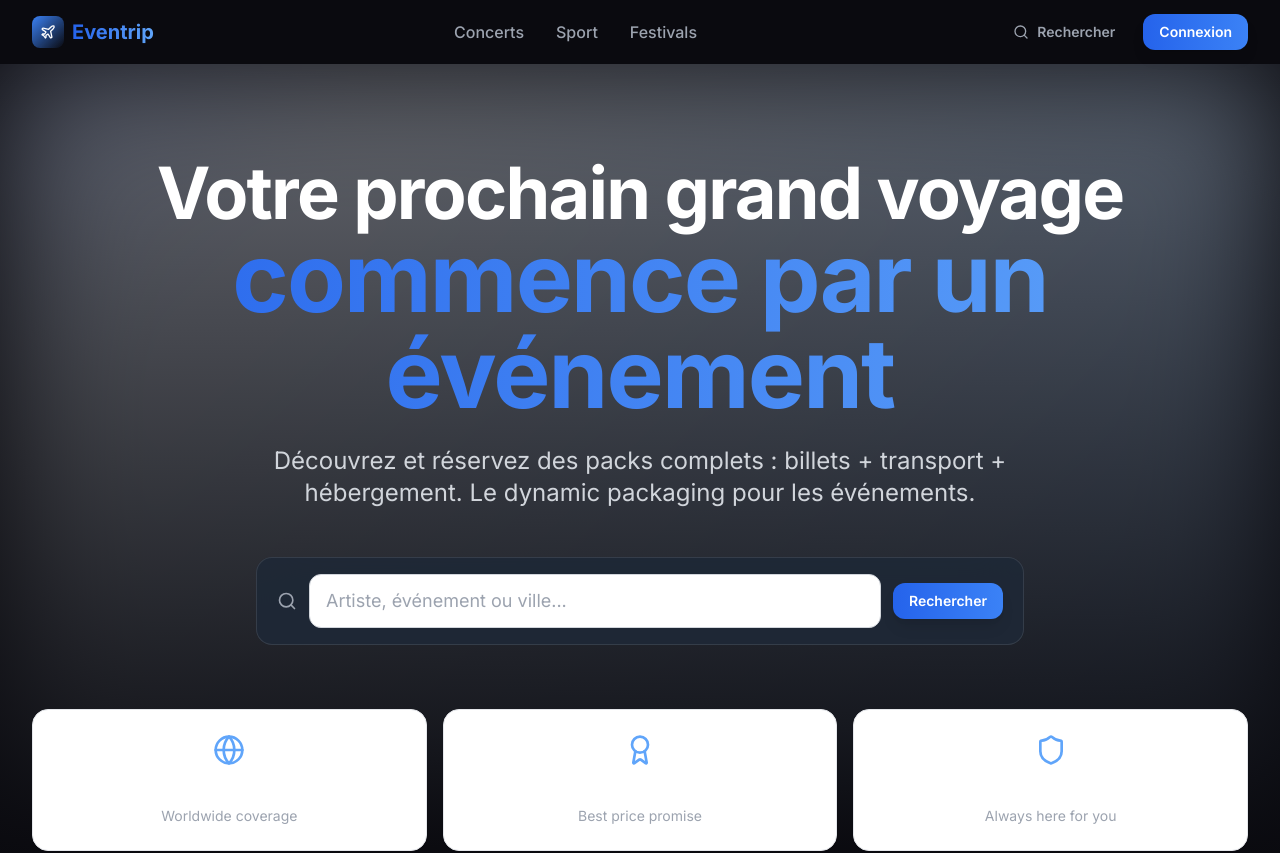
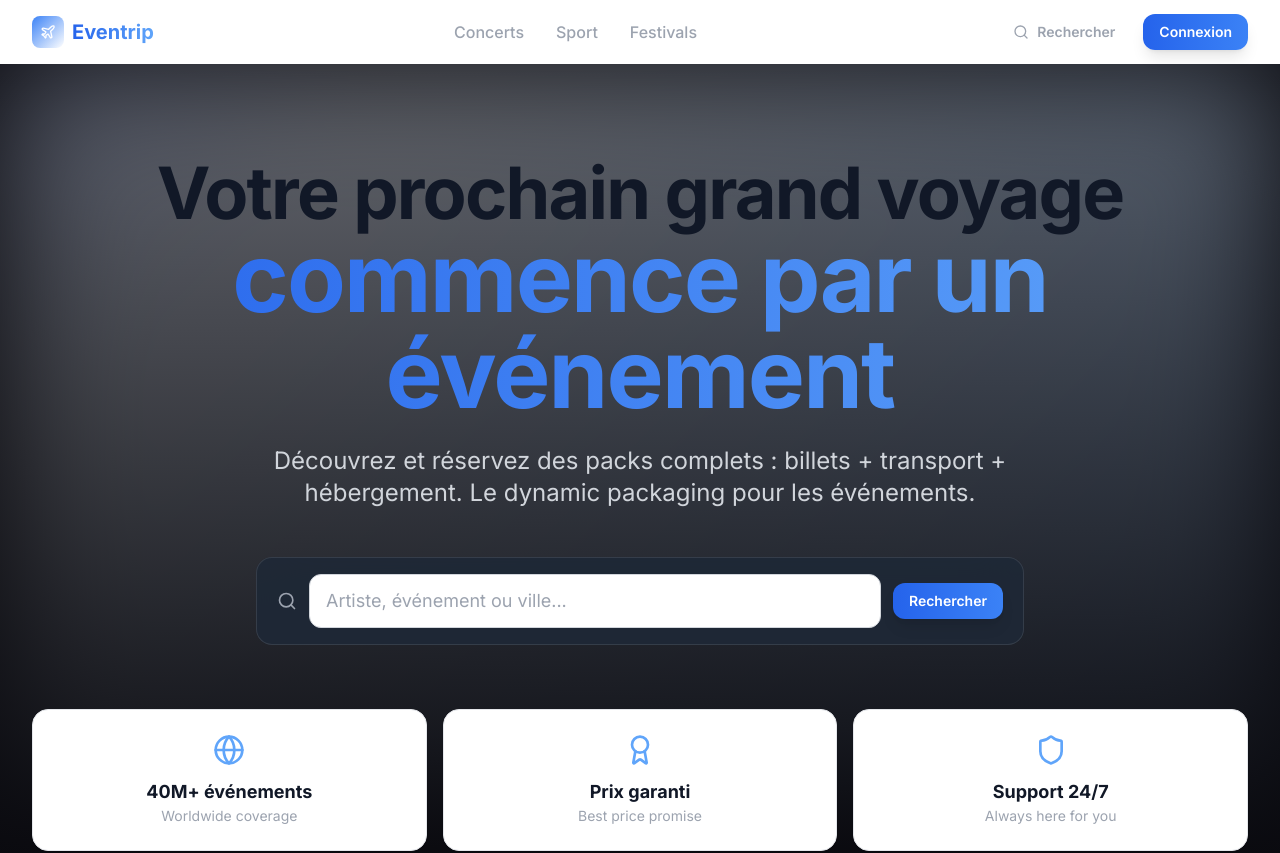
Before and after one commit to roor330-collab/eventrip, a Next.js app: page / in a window 1280 px wide. Shown: the top 853 px of the page. Built offline with nearby package versions, Linux system fonts and the light colour scheme.

Commit message:
feat: white/blue theme + Ticketmaster 2026 data

```diff
--- a/app/layout.tsx
+++ b/app/layout.tsx
@@ -43,7 +43,7 @@
 }) {
   return (
     <html lang="fr" className="scroll-smooth">
-      <body className={`${inter.className} bg-dark-950 text-white`}>
+      <body className={`${inter.className} bg-white text-gray-900`}>
         <Navbar />
         <main className="pt-16">{children}</main>
       </body>
```
